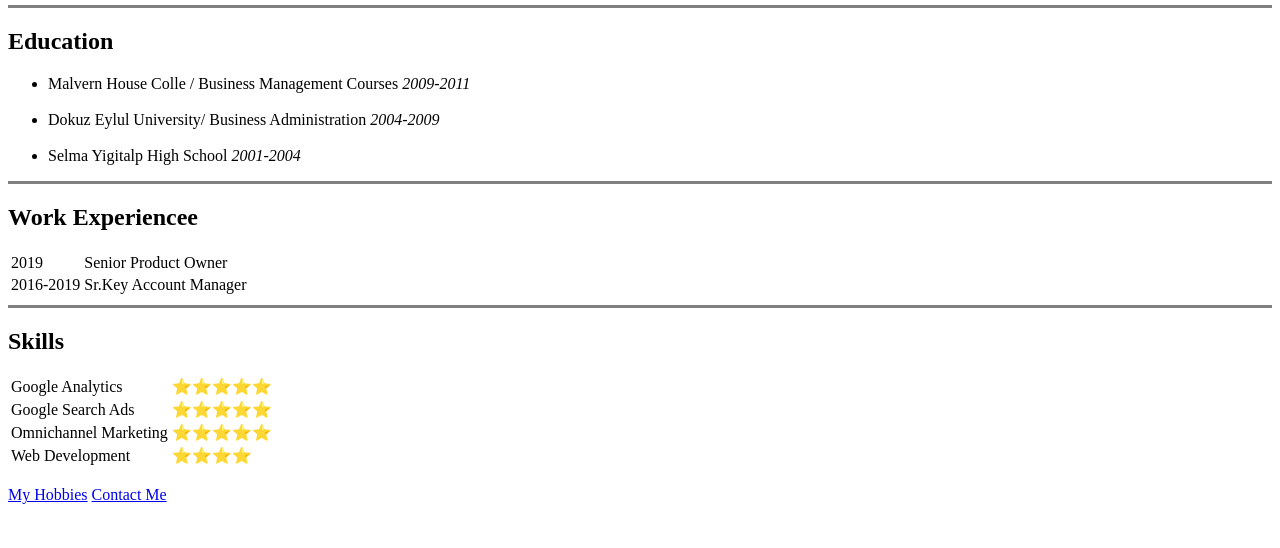
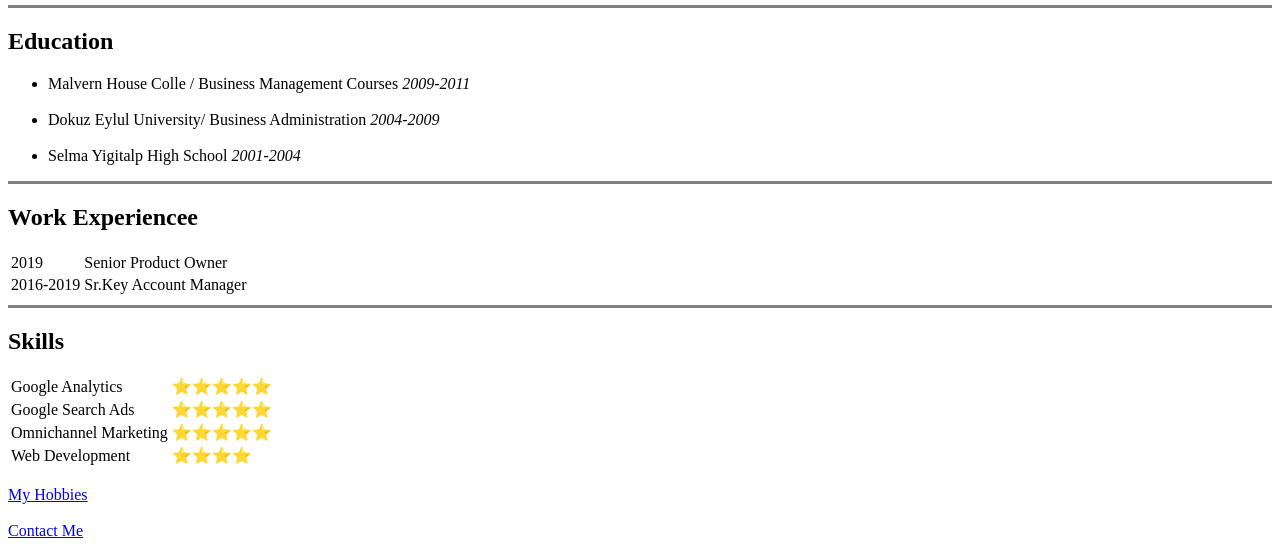
Before and after one commit to cerenkar/cv, a plain HTML site: page index.html in a window 1280 px wide. Shown: the part 321-869 px from the top of the page. Before the commit the page ends 833 px from the top, so only its background shows below. Drawn offline with Linux system fonts and the light colour scheme.

Commit message:
Update index.html

```diff
--- a/index.html
+++ b/index.html
@@ -66,7 +66,8 @@
 
 
       <br>
-      <a href="hobbies.html">My Hobbies</a>
+      <a href="hobbies.html">My Hobbies</a><br>
+  <br>
       <a href="contact-me.html">Contact Me</a>
 </body>
 
```
